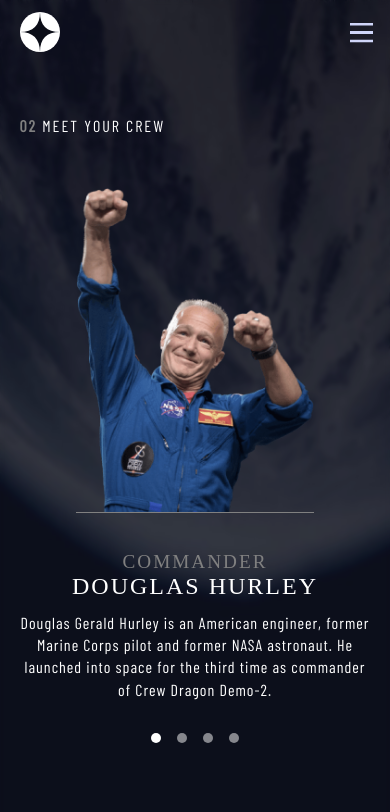
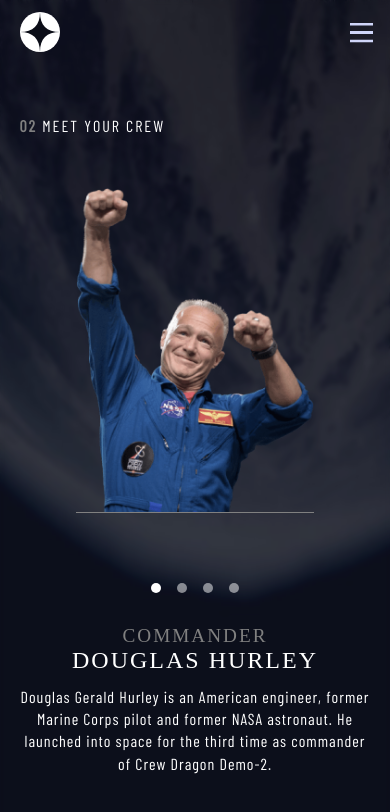
Before and after one commit to huongw/space-tourism, a React (Create React App) app: page /crew in a window 390 px wide. Shown: the top 812 px of the page. Built offline with nearby package versions, Linux system fonts and the light colour scheme; a web font is replaced by a local one.

Commit message:
fix positioning of circles and rm min-height

```diff
--- a/src/components/Crew/Crew.css
+++ b/src/components/Crew/Crew.css
@@ -69,9 +69,11 @@
   .crew {
     grid-template-columns: 1fr;
     gap: 2em;
+    min-height: auto;
   }
 
   .crew .content {
+    flex-direction: column-reverse;
     justify-content: center;
     align-items: center;
     order: 1;
```
